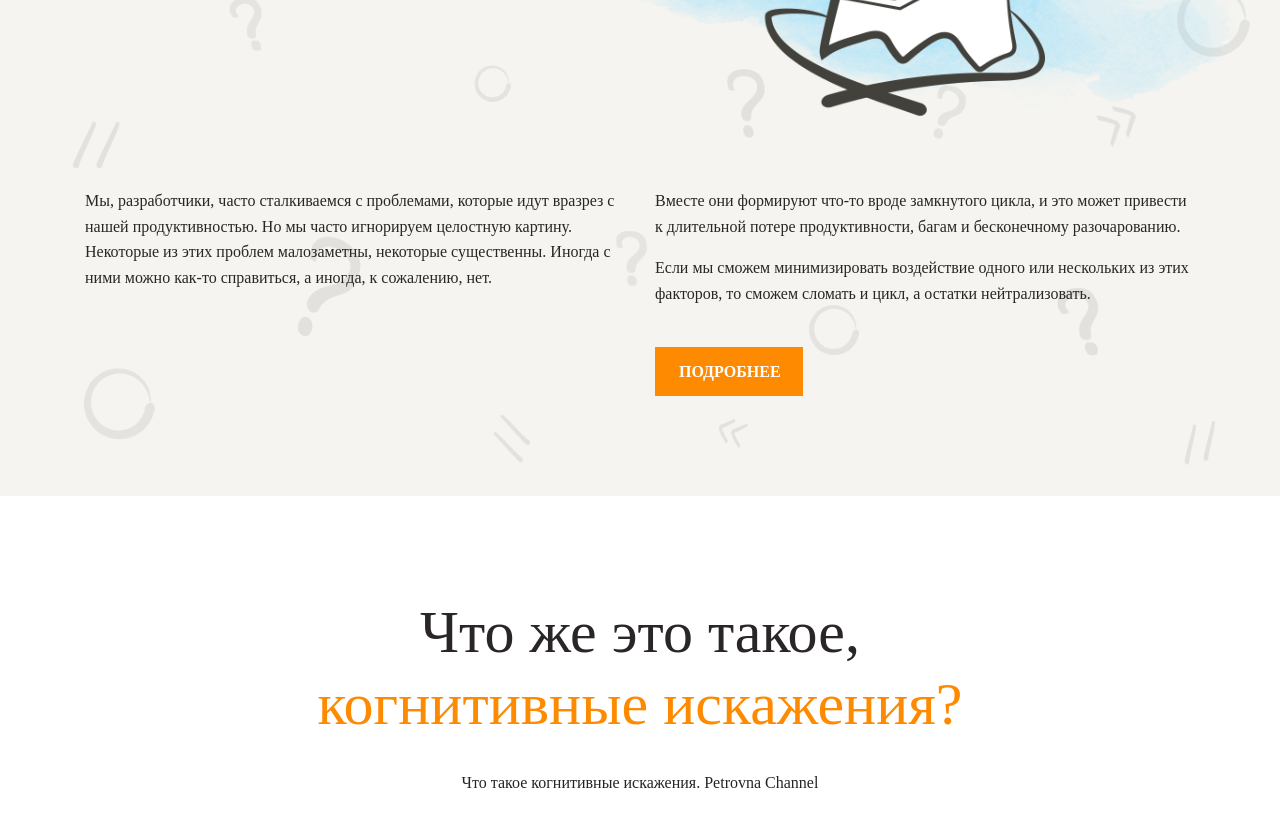
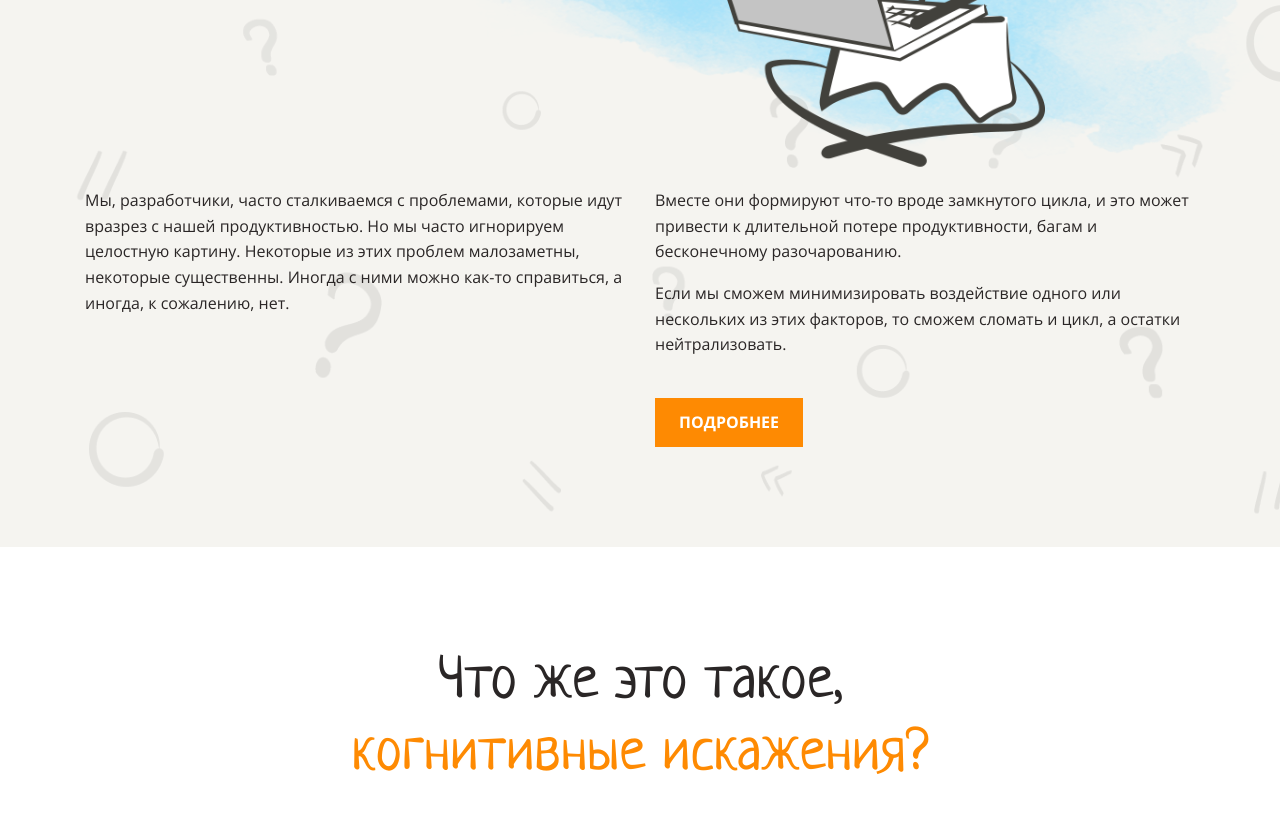
Before and after one commit to kiryanovaolga/first-html-project-hexlet, a website: page src/index.html in a window 1280 px wide. Shown: the part 372-1190 px from the top of the page. Drawn offline with Linux system fonts and the light colour scheme.

Commit message:
correct the mistakes

```diff
--- a/src/styles/style.css
+++ b/src/styles/style.css
@@ -1,11 +1,11 @@
 @font-face {
   font-family: Neucha;
-  src: "url(../fonts/Neucha-Regular.ttf)";
+  src: url(../fonts/Neucha-Regular.ttf);
 }
 
 @font-face {
   font-family: OpenSans;
-  src: "url(../fonts/OpenSans-VariableFont_wdth\,wght.ttf)";
+  src: url(../fonts/OpenSans-VariableFont_wdth\,wght.ttf);
 }
 
 body {
```
